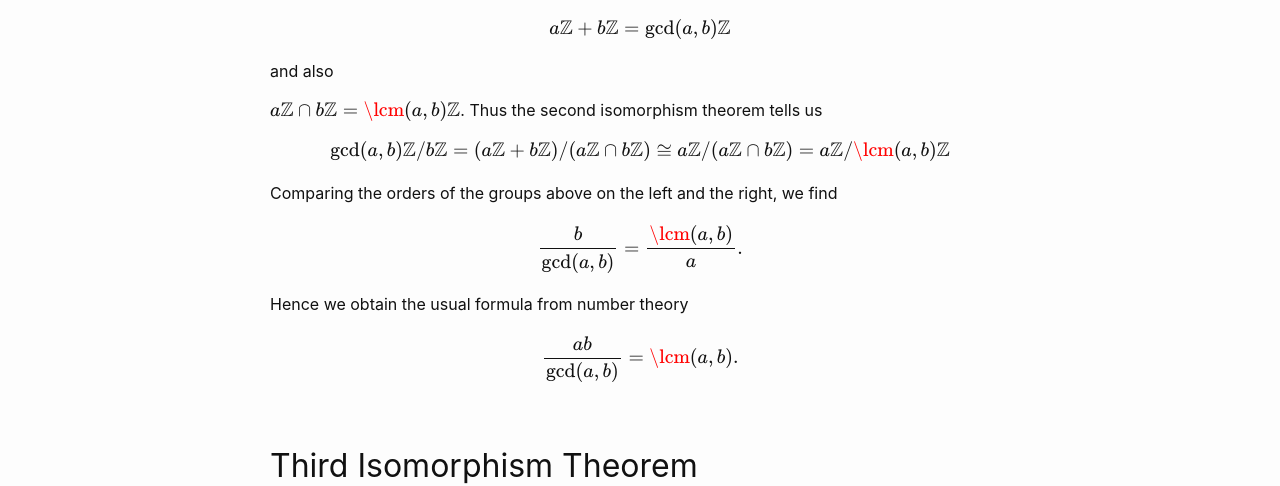
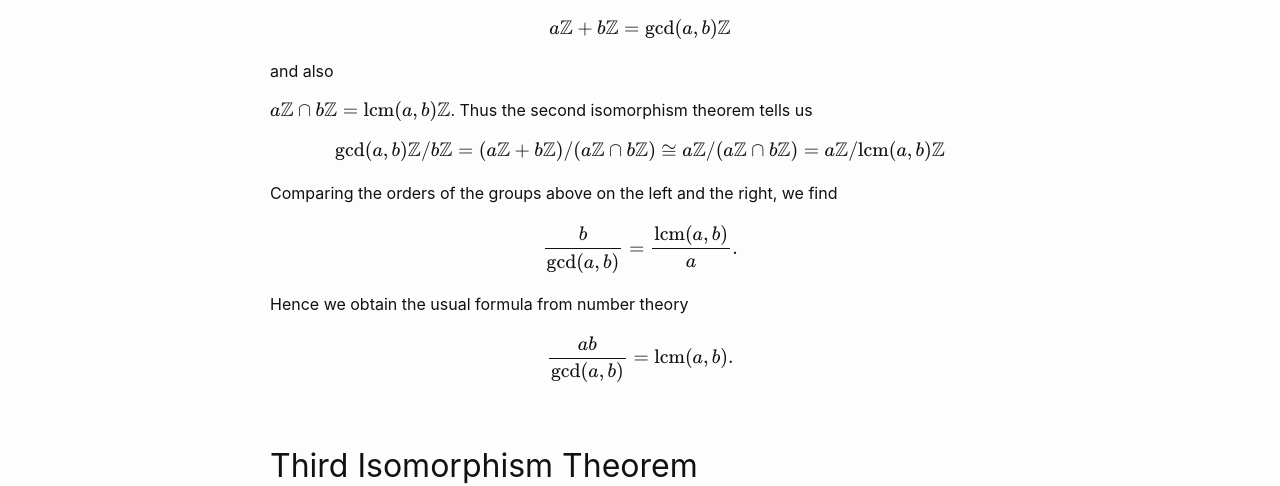
Before and after one commit to wcasper/math407spring2021, a Jekyll site: the page built from _topics/isomorphism-theorems.md, in a window 1280 px wide. Shown: the part 919-1405 px from the top of the page. Built offline with Jekyll 4.4.1, drawn with Linux system fonts in a browser that asks for light colours.

Commit message:
fixed typo

```diff
--- a/_topics/isomorphism-theorems.md
+++ b/_topics/isomorphism-theorems.md
@@ -32,17 +32,17 @@ $$a\mathbb Z + b\mathbb Z = \gcd(a,b)\mathbb Z$$
 
 and also
 
-$$a\mathbb Z\cap b\mathbb Z = \lcm(a,b)\mathbb Z$$.  Thus the second isomorphism theorem tells us
+$$a\mathbb Z\cap b\mathbb Z = \text{lcm}(a,b)\mathbb Z$$.  Thus the second isomorphism theorem tells us
 
-$$\gcd(a,b)\mathbb Z/b\mathbb Z = (a\mathbb Z + b\mathbb Z)/(a\mathbb Z\cap b\mathbb Z)\cong a\mathbb Z/(a\mathbb Z\cap b\mathbb Z) = a\mathbb Z/\lcm(a,b)\mathbb Z$$
+$$\gcd(a,b)\mathbb Z/b\mathbb Z = (a\mathbb Z + b\mathbb Z)/(a\mathbb Z\cap b\mathbb Z)\cong a\mathbb Z/(a\mathbb Z\cap b\mathbb Z) = a\mathbb Z/\text{lcm}(a,b)\mathbb Z$$
 
 Comparing the orders of the groups above on the left and the right, we find
 
-$$\frac{b}{\gcd(a,b)} = \frac{\lcm(a,b)}{a}.$$
+$$\frac{b}{\gcd(a,b)} = \frac{\text{lcm}(a,b)}{a}.$$
 
 Hence we obtain the usual formula from number theory
 
-$$\frac{ab}{\gcd(a,b)} = \lcm(a,b).$$
+$$\frac{ab}{\gcd(a,b)} = \text{lcm}(a,b).$$
 
 ## Third Isomorphism Theorem
 
```
